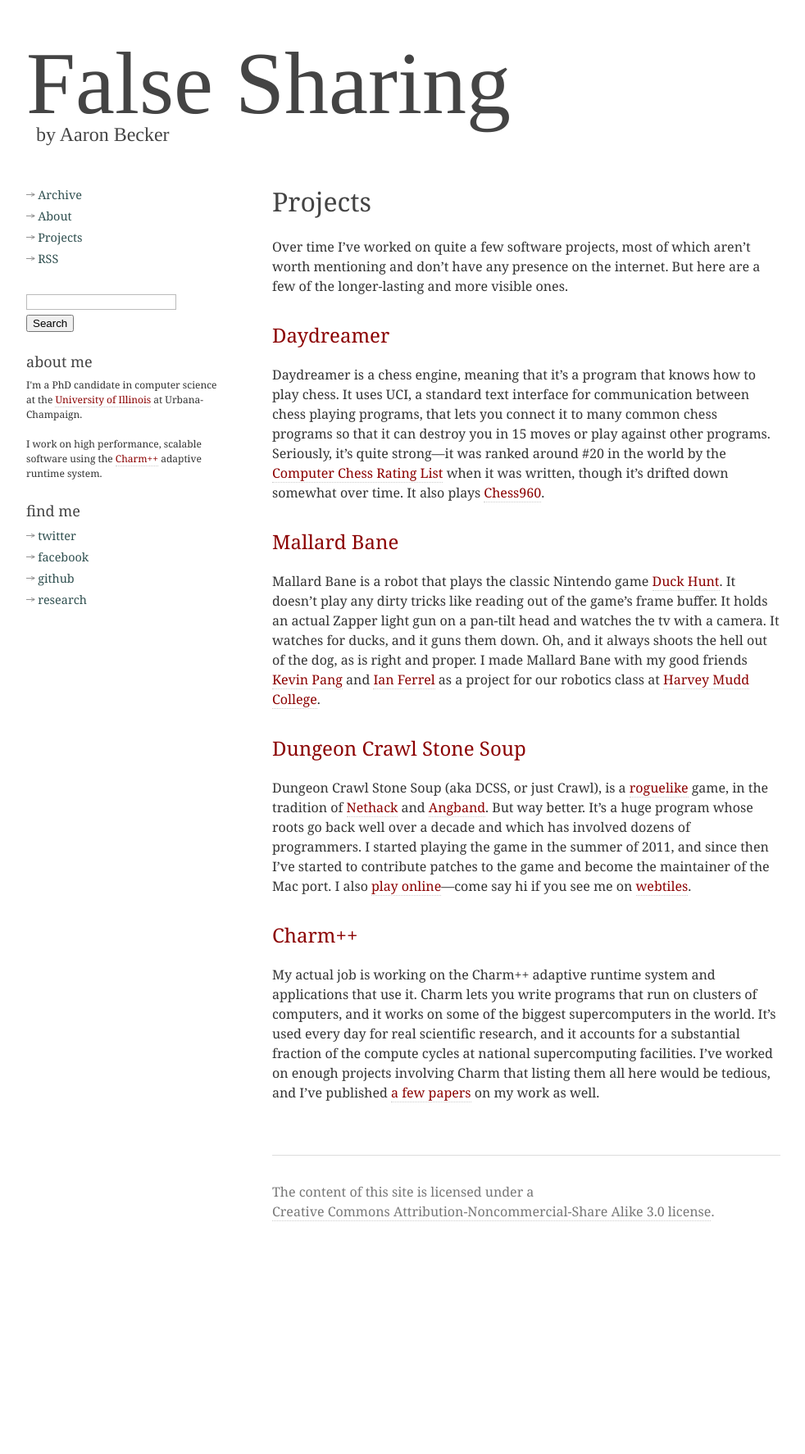
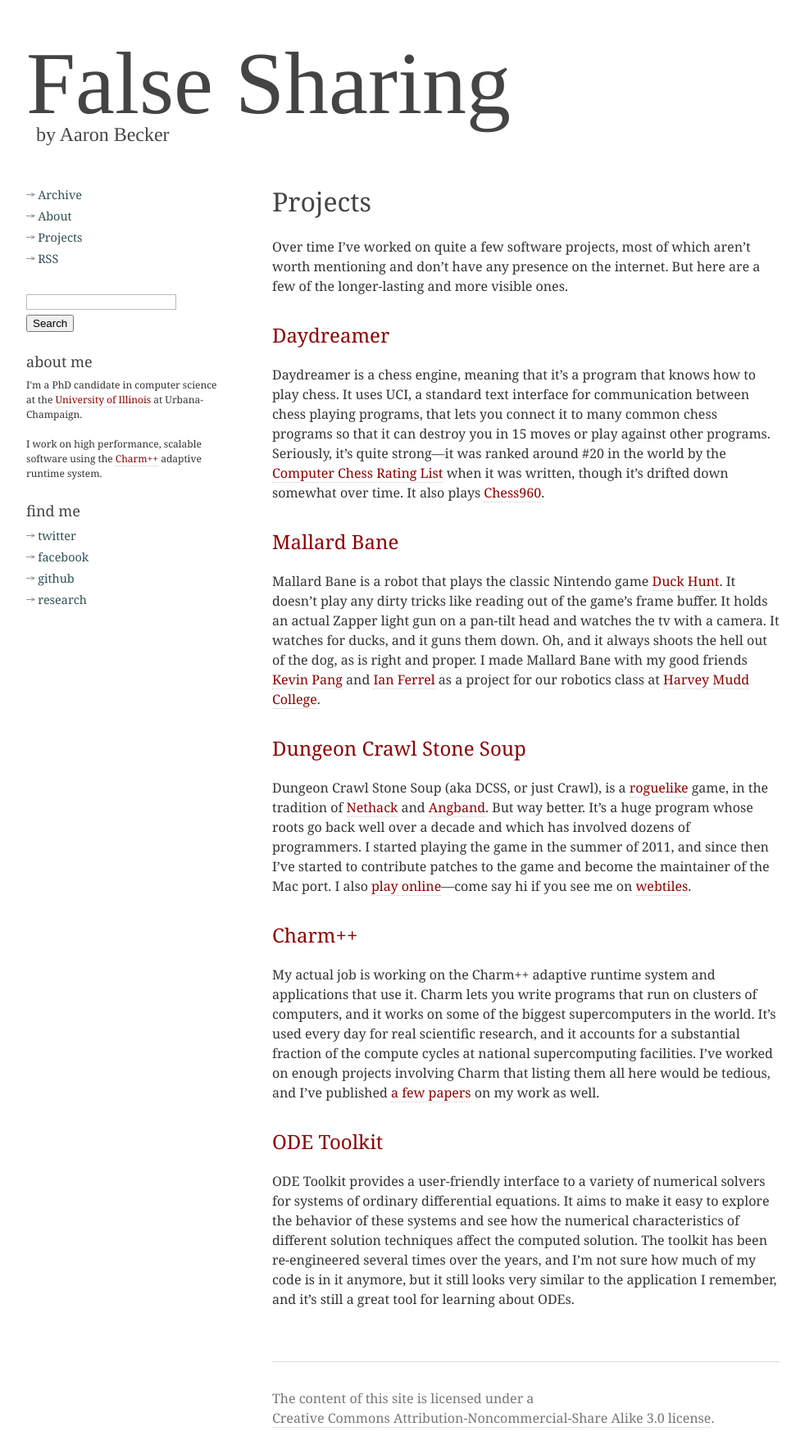
Before and after one commit to AaronBecker/aaronbecker.github.com, a Jekyll site: the page built from projects.markdown, in a window 1280 px wide. Shown: the whole page at 82% size, without its empty margins (16-998 px from the left). Built offline with Jekyll 4.4.1, drawn with Linux system fonts in a browser that asks for light colours; Markdown is read by kramdown in place of the engine named in the settings; before the commit the page ends 1522 px from its top, so only the background shows below that.

Commit message:
Add ODE Toolkit to projects

```diff
--- a/projects.markdown
+++ b/projects.markdown
@@ -47,6 +47,16 @@
 projects involving Charm that listing them all here would be tedious, and I've
 published [a few papers][pubs] on my work as well.
 
+### [ODE Toolkit][ode]
+ODE Toolkit provides a user-friendly interface to a variety of numerical
+solvers for systems of ordinary differential equations. It aims to make
+it easy to explore the behavior of these systems and see how the
+numerical characteristics of different solution techniques affect the
+computed solution. The toolkit has been re-engineered several times over
+the years, and I'm not sure how much of my code is in it anymore, but it
+still looks very similar to the application I remember, and it's still a
+great tool for learning about ODEs.
+
 [Daydreamer]: https://github.com/AaronBecker/daydreamer
 [ccrl]: http://computerchess.org.uk/ccrl/4040/
 [Chess960]: http://en.wikipedia.org/wiki/Chess960
@@ -57,3 +67,4 @@
 [pubs]: http://charm.cs.illinois.edu/people/aaronbecker
 [Mallard Bane]: http://www.cs.hmc.edu/~dodds/projects/RobS04/DuckHunt/index.html
 [Duck Hunt]: http://en.wikipedia.org/wiki/Duck_Hunt
+[ode]: http://odetoolkit.hmc.edu/index.html
```
